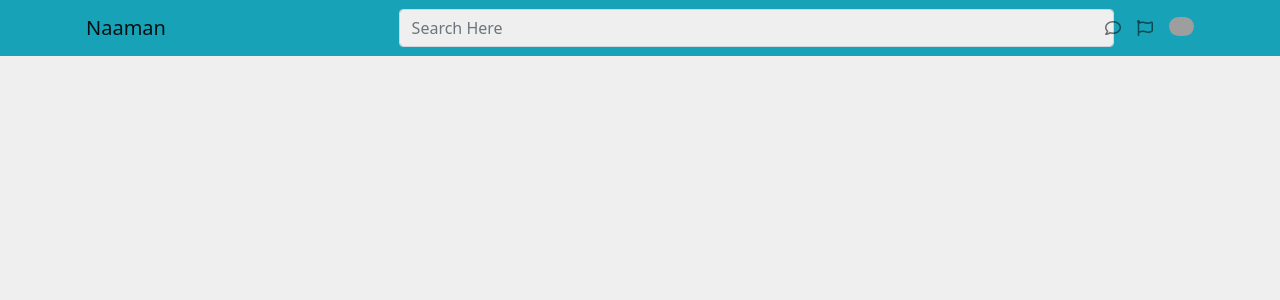
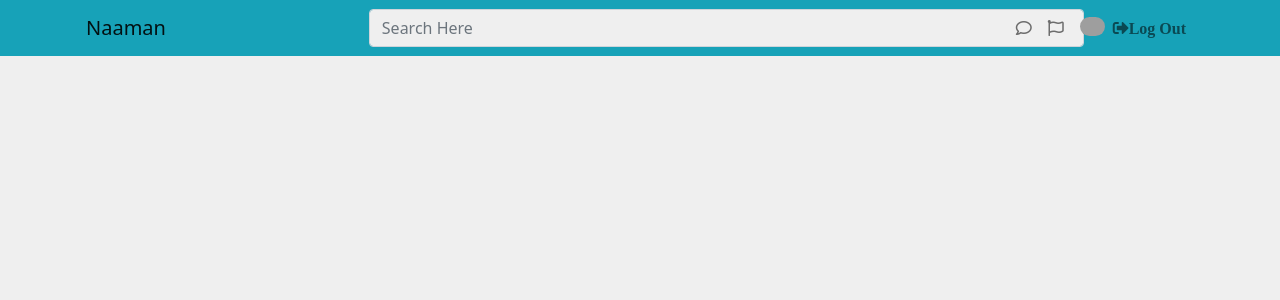
Before and after one commit to GeminiDTwins/ITC309-Naaman, a CodeIgniter app: the page made by application/views/template/header.php in a window 1280 px wide. Shown: the top 300 px of the page. Run offline with CodeIgniter, Linux system fonts and the light colour scheme; some libraries are stand-ins or nearby versions; grey boxes are pictures that could not be loaded.

Commit message:
Update header.php

```diff
--- a/application/views/template/header.php
+++ b/application/views/template/header.php
@@ -41,6 +41,12 @@
                border-radius: 50px;
                margin-left: 8px;">
             </li>
+            <li class="nav-item">
+               <a class="nav-link" aria-current="page" href="#">
+                    <i class="fas fa-sign-out-alt">Log Out</i>
+                </a>
+            </li>
+
         </ul>
     </div>
   </div>
```
